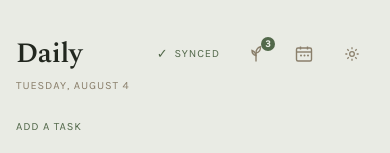
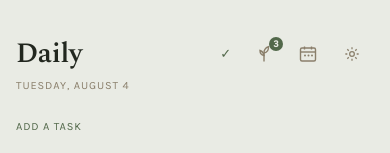
Before and after one commit to lswyss/daily-app, a website: page dev/preview.html in a window 390 px wide. Shown: the top 153 px of the page. Drawn offline with nearby package versions, Linux system fonts and the light colour scheme.

Commit message:
docs: ideas view and the Apple Shortcut; narrow-screen header fix

```diff
--- a/css/app.css
+++ b/css/app.css
@@ -794,4 +794,20 @@ button.quiet.glyph {
   .shell { padding: 2rem 1rem 3rem; }
   .row { flex-direction: column; gap: 0.25rem; }
   .today-header { gap: 0.5rem; }
+  .today-controls { gap: 0; }
 }
+
+/* Four controls plus a spelled-out badge pushes the date onto two lines. When
+   everything is synced the tick says so on its own, so the word is dropped —
+   but only in that state. Every failure state keeps its label, and the full text
+   stays in the aria-label either way. */
+@media (max-width: 400px) {
+  .badge.is-synced > span:not(.badge-mark) {
+    position: absolute;
+    width: 1px;
+    height: 1px;
+    overflow: hidden;
+    clip-path: inset(50%);
+    white-space: nowrap;
+  }
+}
```
Also changed, not shown: README.md.
